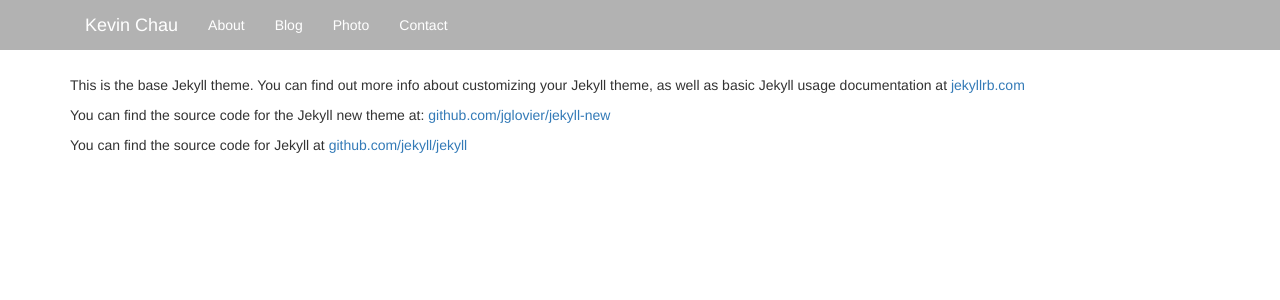
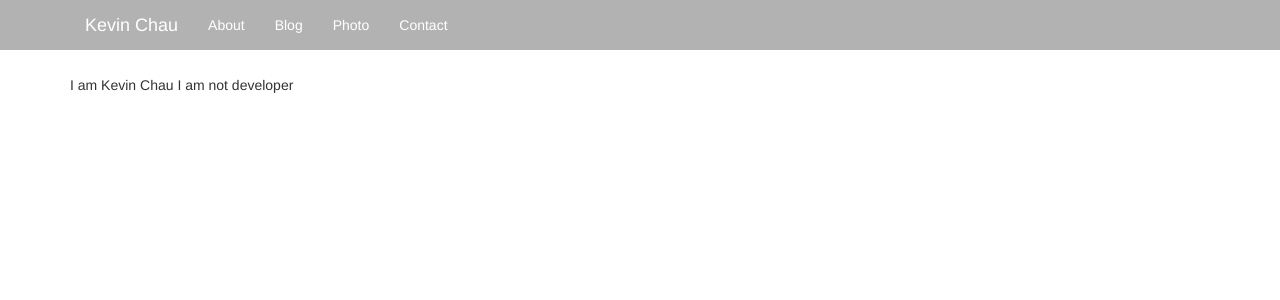
Before and after one commit to kevinchau/kc, a Jekyll site: the page built from about.md, in a window 1280 px wide. Shown: the top 300 px of the page. Built offline with Jekyll 4.4.1, drawn with Linux system fonts in a browser that asks for light colours; nearby versions of some CDN libraries.

Commit message:
minor tweaks. 60% done.

```diff
--- a/about.md
+++ b/about.md
@@ -4,8 +4,5 @@
 permalink: /about/
 ---
 
-This is the base Jekyll theme. You can find out more info about customizing your Jekyll theme, as well as basic Jekyll usage documentation at [jekyllrb.com](http://jekyllrb.com/)
-
-You can find the source code for the Jekyll new theme at: [github.com/jglovier/jekyll-new](https://github.com/jglovier/jekyll-new)
-
-You can find the source code for Jekyll at [github.com/jekyll/jekyll](https://github.com/jekyll/jekyll)
+I am Kevin Chau
+I am not developer
--- a/blog/index.html
+++ b/blog/index.html
@@ -5,7 +5,6 @@
   {% for post in site.posts %}
   <article class="post">
     <h2 class="title"><a href="{{ post.url }}/">{{ post.title }}</a></h2>
-    <span class="post-meta">{{ post.author }} in <a href="/blog/categories/{{ post.categories[1] }}/">{{ post.categories[1] | replace: '-', ' ' | titlecase }}</a> &nbsp;&nbsp;<b>/</b>&nbsp;&nbsp; {{ post.date | date: "%A, %B %e, %Y" }}</span>
   </article>
   {% endfor %}
 </div>
```
